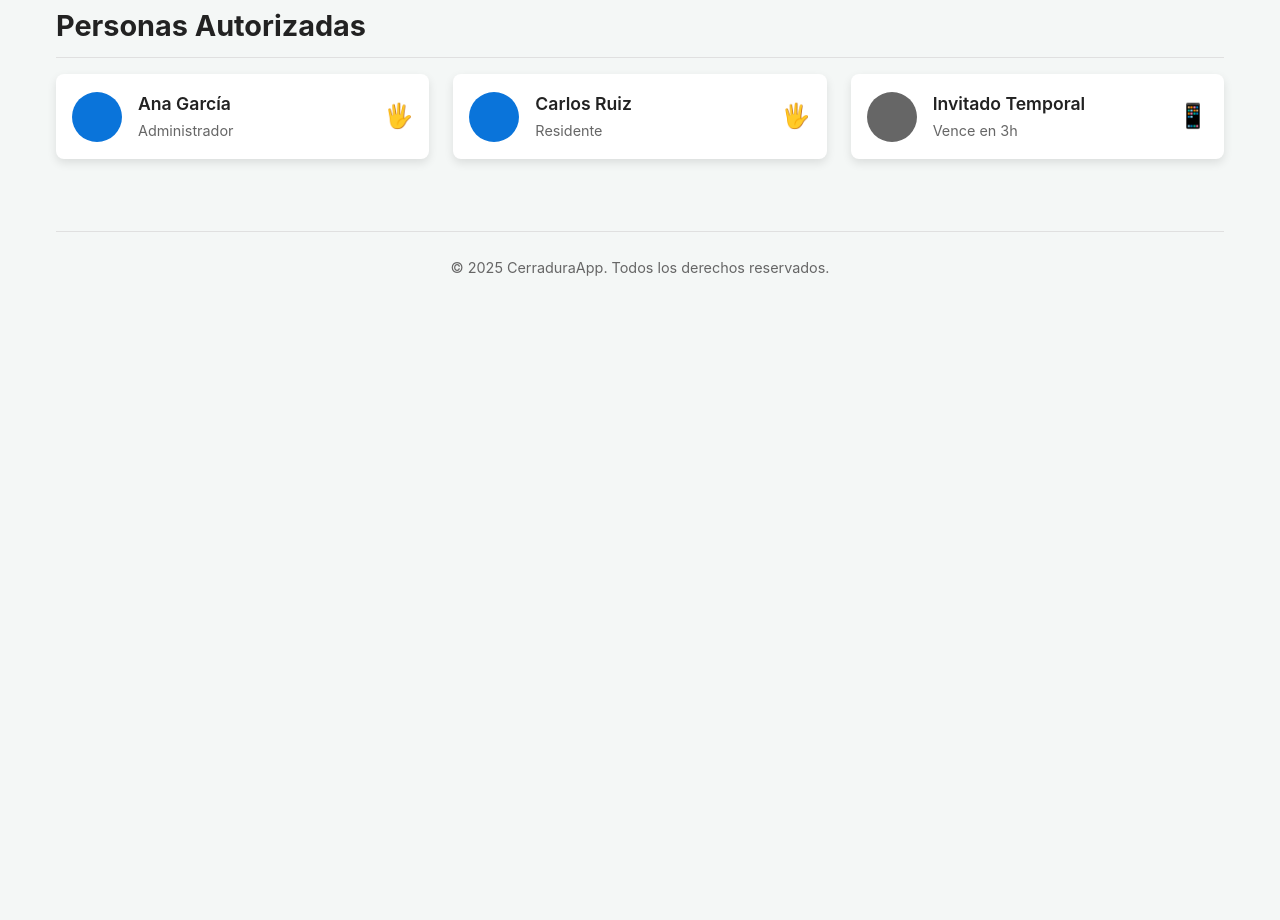
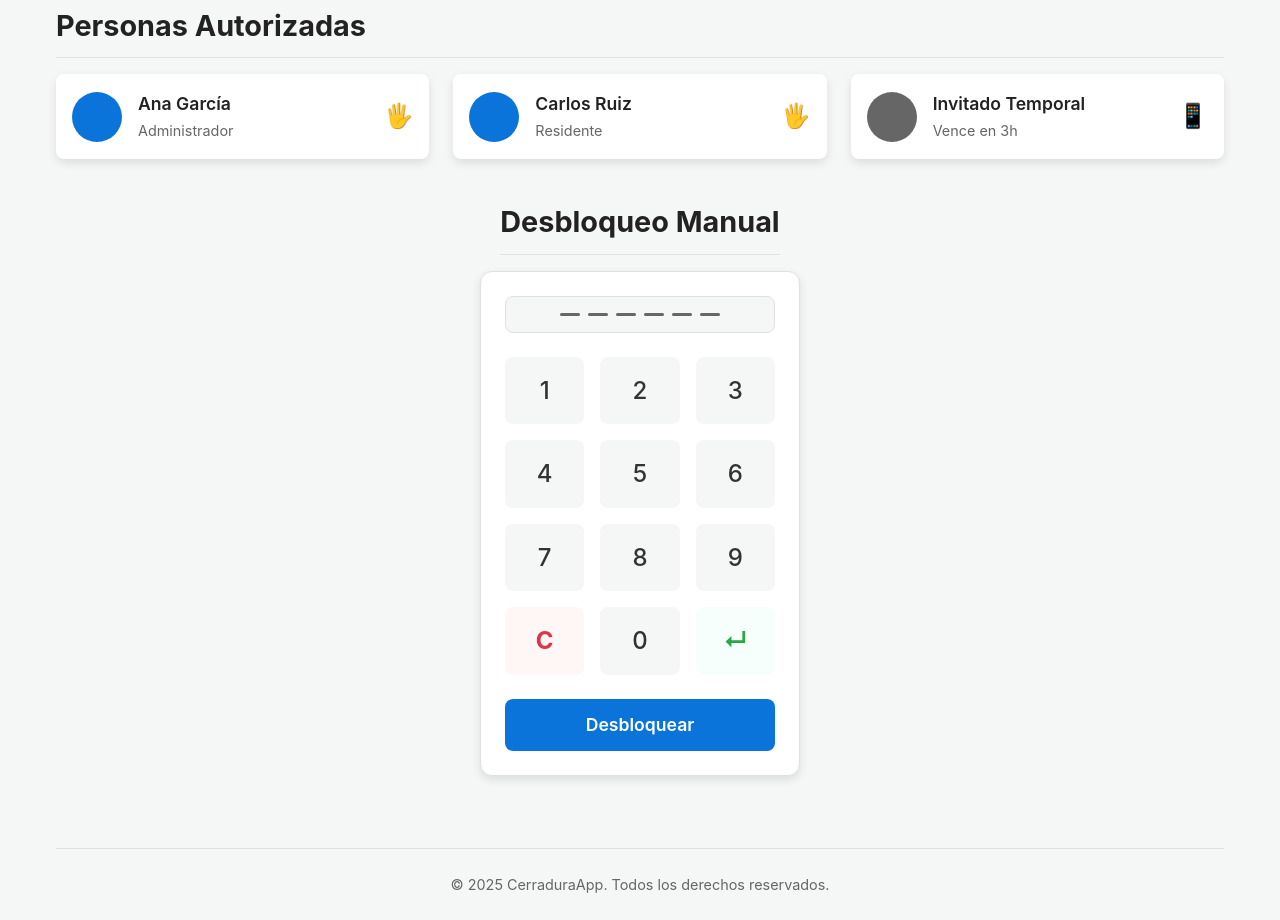
Before and after one commit to GonzaloMD065/SmartGuard, a plain HTML site: page src/index.html in a window 1280 px wide. Shown: the part 793-1713 px from the top of the page. Before the commit the page ends 1097 px from the top, so only its background shows below. Drawn offline with Linux system fonts and the light colour scheme.

Commit message:
Se agrego keypad

```diff
--- /dev/null
+++ b/blocks/button.css
@@ -0,0 +1,27 @@
+/* --- Componente Botón (Genérico) --- */
+/* (Este es un nuevo componente reutilizable) */
+.button {
+  display: inline-block;
+  width: 100%; /* Ocupa todo el ancho en este contexto */
+  padding: 1rem;
+  border: none;
+  border-radius: 8px;
+  font-size: 1.1rem;
+  font-weight: 600;
+  text-align: center;
+  cursor: pointer;
+  transition: background-color 0.2s, transform 0.1s;
+}
+
+.button--primary {
+  background-color: var(--color-primary);
+  color: #ffffff;
+}
+
+.button--primary:hover {
+  background-color: var(--color-primary-dark);
+}
+
+.button--primary:active {
+  transform: scale(0.98);
+}
--- /dev/null
+++ b/blocks/unlock.css
@@ -0,0 +1,103 @@
+/* ██ BLOQUE: DESBLOQUEO MANUAL (Unlock) ██ */
+
+.unlock {
+  display: flex;
+  flex-direction: column;
+  align-items: center; /* Centra el teclado en la sección */
+}
+
+/* --- Teclado (Keypad) --- */
+.unlock-keypad {
+  max-width: 320px; /* Ancho máximo del teclado numérico */
+  width: 100%;
+  padding: 1.5rem;
+  background-color: var(--color-surface);
+  border-radius: 12px;
+  box-shadow: var(--shadow-medium);
+  border: 1px solid var(--color-border);
+}
+
+/* --- Pantalla/Display del teclado --- */
+.unlock-keypad__display {
+  display: flex;
+  justify-content: center;
+  gap: 0.5rem;
+  margin-bottom: 1.5rem;
+  padding: 1rem;
+  background-color: var(--color-background);
+  border-radius: 8px;
+  border: 1px solid var(--color-border);
+}
+
+/* --- Dígitos en la pantalla --- */
+.unlock-keypad__digit {
+  width: 20px; /* Ancho para el guion o número */
+  height: 3px; /* Alto del guion */
+  background-color: var(--color-text-light);
+  border-radius: 2px;
+
+  /* (Cuando JS añada un número, se verá diferente) */
+  /* &.unlock-keypad__digit--filled {
+        width: 30px;
+        height: 40px;
+        background-color: transparent;
+        font-size: 2rem;
+        color: var(--color-text);
+        text-align: center;
+    }
+    */
+}
+
+/* --- Rejilla de botones --- */
+.unlock-keypad__grid {
+  display: grid;
+  grid-template-columns: repeat(3, 1fr);
+  gap: 1rem;
+}
+
+/* --- Botón del teclado --- */
+.unlock-keypad__button {
+  font-size: 1.5rem;
+  font-weight: 500;
+  padding: 1.25rem;
+  border: none;
+  border-radius: 8px;
+  background-color: var(--color-background);
+  color: var(--color-text);
+  cursor: pointer;
+  transition: background-color 0.2s, transform 0.1s;
+  user-select: none; /* Evita seleccionar el texto del botón */
+}
+
+.unlock-keypad__button:hover {
+  background-color: var(--color-border);
+}
+
+.unlock-keypad__button:active {
+  transform: scale(0.95); /* Efecto de presión */
+}
+
+/* --- Modificador: Botón Borrar (Clear) --- */
+.unlock-keypad__button--clear {
+  background-color: #fff6f6; /* Fondo rojizo suave */
+  color: var(--color-danger);
+  font-weight: bold;
+}
+.unlock-keypad__button--clear:hover {
+  background-color: #fddede;
+}
+
+/* --- Modificador: Botón Confirmar --- */
+.unlock-keypad__button--confirm {
+  background-color: #f6fffb; /* Fondo verdoso suave */
+  color: var(--color-success);
+  font-weight: bold;
+}
+.unlock-keypad__button--confirm:hover {
+  background-color: #e0f8eb;
+}
+
+/* --- Contenedor de Acciones (Botón final) --- */
+.unlock-keypad__actions {
+  margin-top: 1.5rem;
+}
--- a/src/index.css
+++ b/src/index.css
@@ -13,3 +13,5 @@
 @import url("../blocks/table.css");
 @import url("../blocks/status.css");
 @import url("../blocks/people.css");
+@import url("../blocks/unlock.css");
+@import url("../blocks/button.css");
--- a/src/index.html
+++ b/src/index.html
@@ -30,6 +30,14 @@
             <li class="nav__item">
               <a href="#personas" class="nav__link" data-section="personas"
                 >Personas</a
+              >
+            </li>
+            <li class="nav__item">
+              <a
+                href="#desbloquear"
+                class="nav__link"
+                data-section="desbloquear"
+                >Desbloquear</a
               >
             </li>
           </ul>
@@ -149,6 +157,49 @@
             </article>
           </div>
         </section>
+
+        <section class="section unlock" id="desbloquear">
+          <h2 class="section__title">Desbloqueo Manual</h2>
+          <div class="unlock-keypad">
+            <div class="unlock-keypad__display">
+              <span class="unlock-keypad__digit"></span>
+              <span class="unlock-keypad__digit"></span>
+              <span class="unlock-keypad__digit"></span>
+              <span class="unlock-keypad__digit"></span>
+              <span class="unlock-keypad__digit"></span>
+              <span class="unlock-keypad__digit"></span>
+            </div>
+            <div class="unlock-keypad__grid">
+              <button class="unlock-keypad__button" data-key="1">1</button>
+              <button class="unlock-keypad__button" data-key="2">2</button>
+              <button class="unlock-keypad__button" data-key="3">3</button>
+              <button class="unlock-keypad__button" data-key="4">4</button>
+              <button class="unlock-keypad__button" data-key="5">5</button>
+              <button class="unlock-keypad__button" data-key="6">6</button>
+              <button class="unlock-keypad__button" data-key="7">7</button>
+              <button class="unlock-keypad__button" data-key="8">8</button>
+              <button class="unlock-keypad__button" data-key="9">9</button>
+              <button
+                class="unlock-keypad__button unlock-keypad__button--clear"
+                data-action="clear"
+              >
+                C
+              </button>
+              <button class="unlock-keypad__button" data-key="0">0</button>
+              <button
+                class="unlock-keypad__button unlock-keypad__button--confirm"
+                data-action="confirm"
+              >
+                ↵
+              </button>
+            </div>
+            <div class="unlock-keypad__actions">
+              <button class="button button--primary" data-action="submit-code">
+                Desbloquear
+              </button>
+            </div>
+          </div>
+        </section>
       </main>
 
       <footer class="footer">
```
